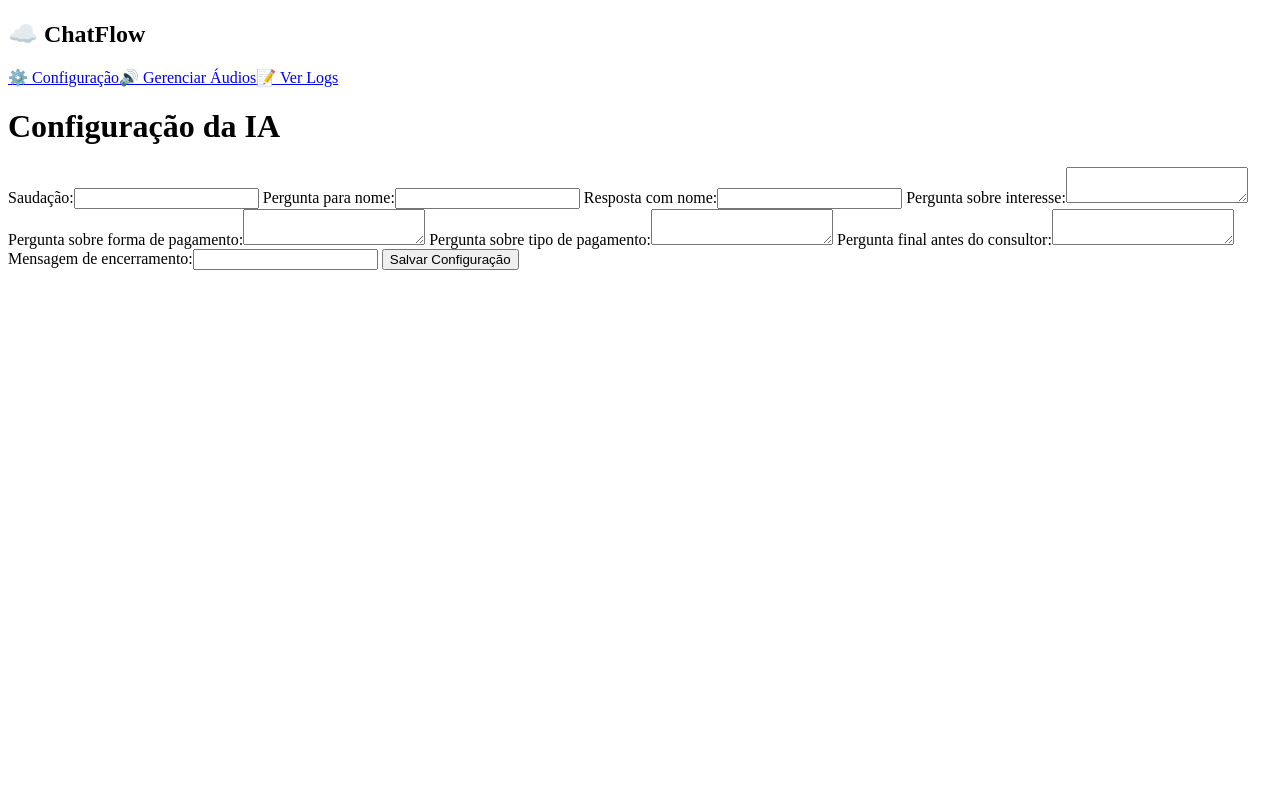
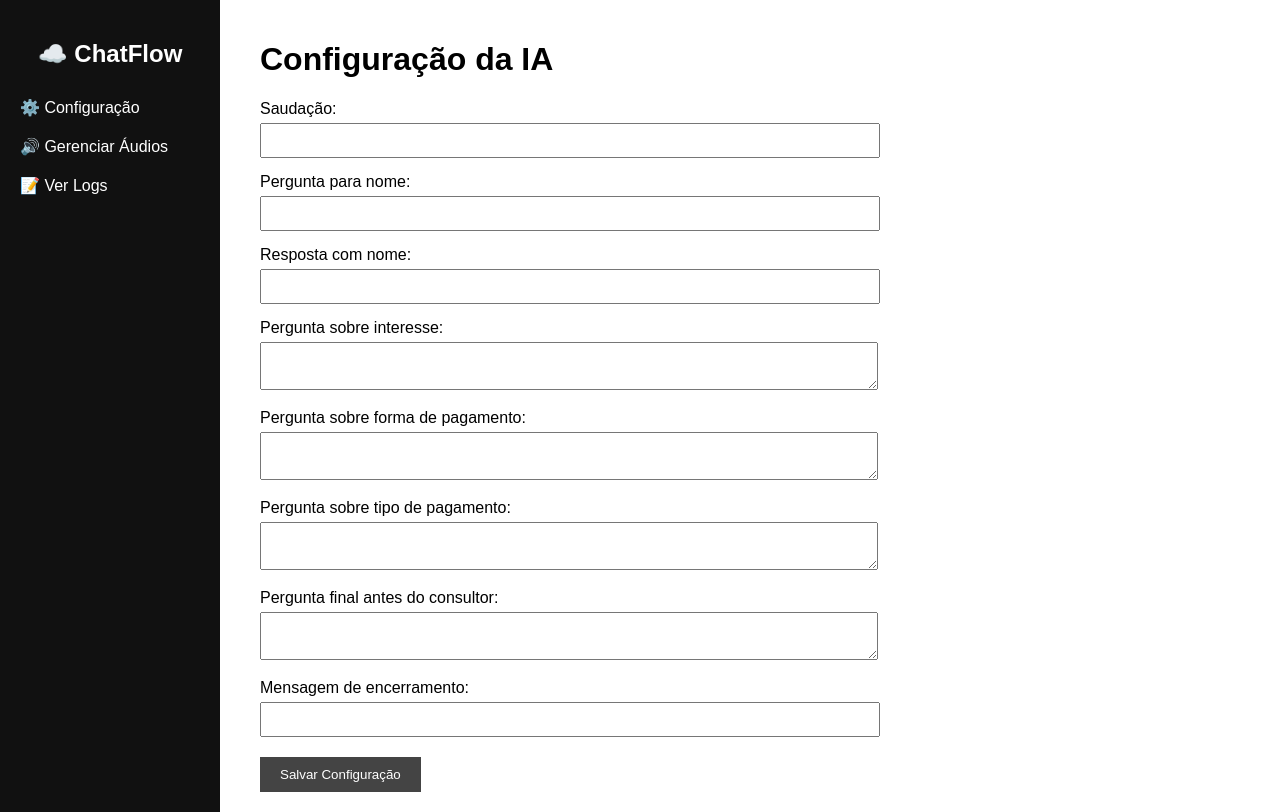
Before and after one commit to kelissonvidal/painel-chatflow, a Flask app: page / in a window 1280 px wide. Before the commit the page ends 270 px from the top, so only its background shows below. Run offline with Flask 3, Linux system fonts and the light colour scheme.

Commit message:
Add files via upload

```diff
--- a/static/style.css
+++ b/static/style.css
@@ -1 +1,11 @@
-placeholder css
+body { font-family: Arial, sans-serif; margin: 0; }
+.sidebar { height: 100%; width: 220px; position: fixed; top: 0; left: 0; background-color: #111; padding-top: 20px; }
+.sidebar h2 { color: white; text-align: center; }
+.sidebar a { padding: 10px 20px; text-decoration: none; color: white; display: block; }
+.sidebar a:hover { background-color: #575757; }
+.main { margin-left: 240px; padding: 20px; }
+form { max-width: 600px; }
+label { display: block; margin-top: 15px; }
+input[type="text"], textarea { width: 100%; padding: 8px; margin-top: 5px; }
+button { margin-top: 20px; padding: 10px 20px; background: #444; color: white; border: none; cursor: pointer; }
+button:hover { background: #000; }
```
